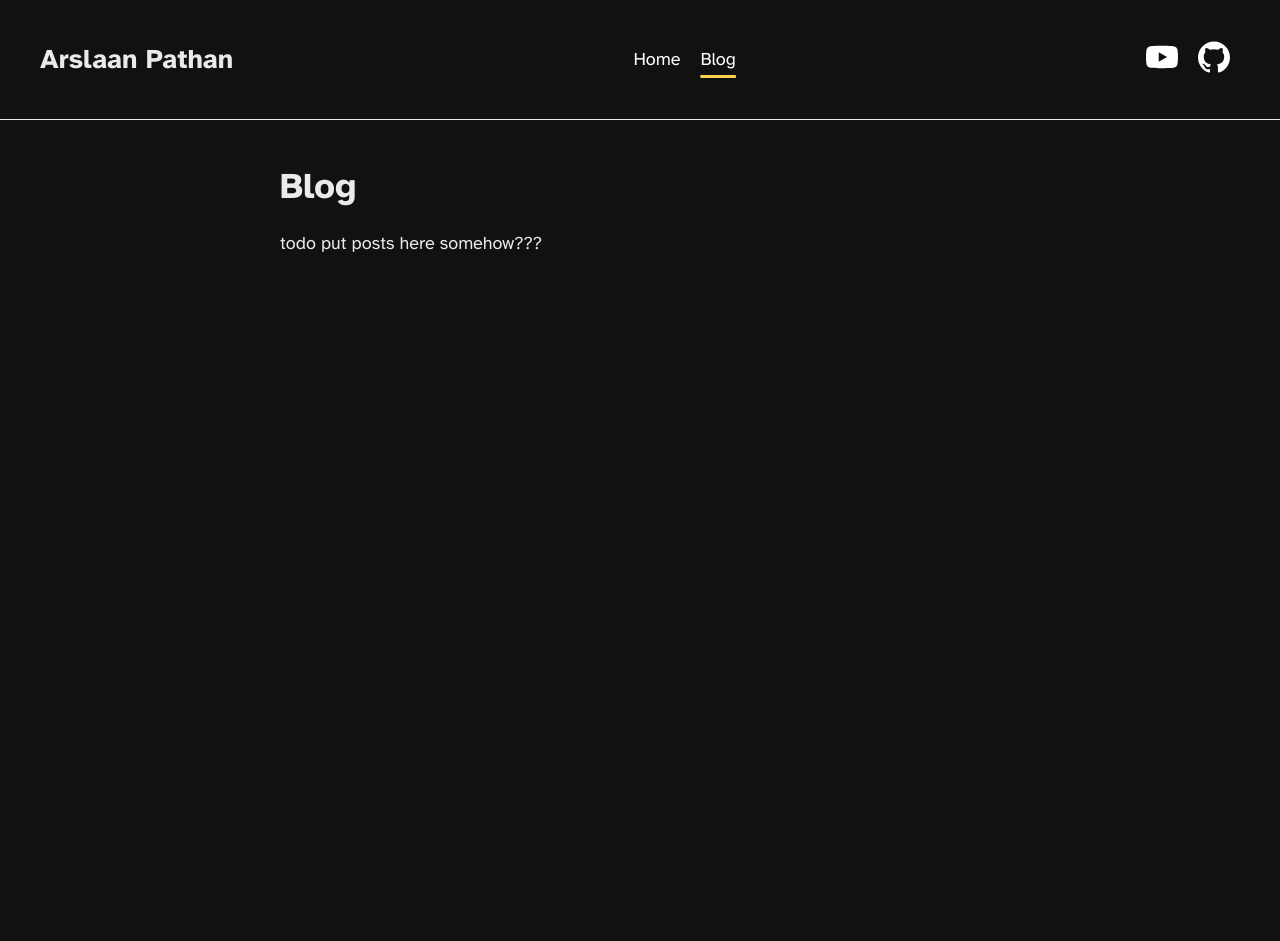
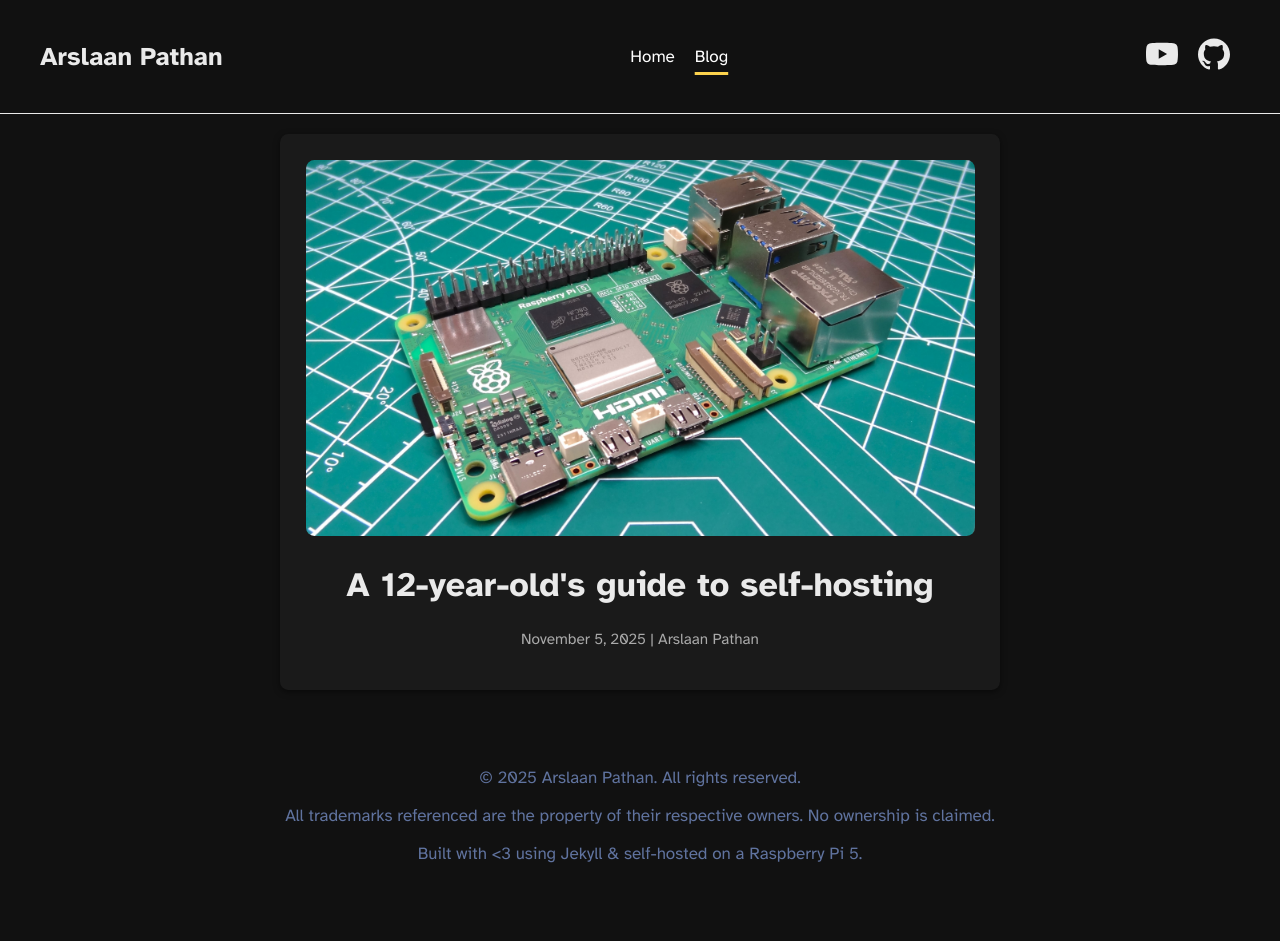
Before and after one commit to RealArslaanYT/arslaans-website-revamped, a Jekyll site: the page built from blog.markdown, in a window 1280 px wide. Built offline with Jekyll 4.4.1, drawn with Linux system fonts in a browser that asks for light colours; before the commit the page ends 900 px from its top, so only the background shows below that.

```diff
--- a/_config.yml
+++ b/_config.yml
@@ -27,6 +27,9 @@ url: "" # the base hostname & protocol for your site, e.g. http://example.com
 github_username:  RealArslaanYT
 
 markdown: kramdown
+kramdown:
+  input: GFM
+highlighter: rouge
 
 # Build settings
 plugins:
--- a/_layouts/base.html
+++ b/_layouts/base.html
@@ -1,9 +1,10 @@
 <!DOCTYPE html>
 <html lang="en">
   <head>
-  <meta charset="UTF-8">
+    <meta charset="UTF-8" />
+    <meta name="viewport" content="width=device-width, initial-scale=1.0">
     <title>Arslaan Pathan | {{ page.title }}</title>
-  <link rel="stylesheet" href="/assets/css/base.css">
+    <link rel="stylesheet" href="/assets/css/base.css" />
 
     {{ page.head_extra }}
   </head>
@@ -13,27 +14,27 @@
 
       {% assign sorted_pages = site.pages | sort: "nav_order" %}
       <div class="nav-items">
-      {% for p in sorted_pages %}
-        {% if p.title %}
+        {% for p in sorted_pages %} {% if p.title %}
         <a
           class="nav-item {% if p.url == page.url %}active{% endif %}"
           href="{{ p.url | relative_url }}"
         >
           {{ p.title | escape }}
         </a>
-        {% endif %}
-      {% endfor %}
+        {% endif %} {% endfor %}
       </div>
 
       {%- include socials.html -%}
     </header>
 
+    <div class="content">{{ content }}</div>
+
+    <footer class="site-footer">
       <div class="content">
-    {{ content }}
+        <p>© 2025 Arslaan Pathan. All rights reserved.</p>
+        <p>All trademarks referenced are the property of their respective owners. No ownership is claimed.</p>
+        <p>Built with &lt;3 using Jekyll & self-hosted on a Raspberry Pi 5.</p>
       </div>
-
-  <footer>
-    <!-- footer here -->
     </footer>
   </body>
 </html>
--- a/assets/css/base.css
+++ b/assets/css/base.css
@@ -12,19 +12,53 @@ html, body {
     background-clip: initial;
     background-color: initial2; */
     min-height: 100vh;
-    font-size: 18px;
+    font-size: 17px;
+    display: flex;
+    flex-direction: column;
+}
+
+hr {
+  border: 0;                  /* remove default border */
+  height: 2px;                /* desired thickness */
+  background-color: #fff;     /* or whatever color you want */
+  margin: 2rem 0;             /* spacing */
+}
+
+
+.site-footer {
+    color: rgb(96 115 159);
+    align-items: center;
+    justify-content: center;
+    text-align: center;
+    display: flex;
+    flex-direction: column;
+    padding: 20px 40px 40px;
+    /* border-top: 1px solid #eaeaea; */
+}
+
+.full-width {
+    width: 100vw;
+    margin-left: calc(-50vw + 50%);
+}
+
+.white {
+    color: #eaeaea;
+}
+
+a {
+    color: #fcd24d;
 }
 
 .site-header {
     display: flex;
     justify-content: space-between;
     align-items: center;
-    padding: 20px 40px; /* adds space around header */
+    padding: 20px 40px;
     border-bottom: 1px solid #eaeaea;
 }
 
 .social-link svg {
-    fill: white;
+    fill: #eaeaea;
     width: 32px;
     height: 32px;
 }
@@ -57,6 +91,7 @@ html, body {
     margin: 0 auto;
     padding: 20px 40px;
     box-sizing: border-box;
+    flex: 1;
 }
 
 .atkinson-hyperlegible-regular {
@@ -83,6 +118,78 @@ html, body {
   font-style: italic;
 }
 
+.blog-post {
+  margin-bottom: 4rem;
+}
+
+.post-image {
+  width: 100%;
+  max-height: 400px;
+  object-fit: cover;
+  border-radius: 0.5rem;
+}
+
+.post-meta {
+  color: #aaa;
+  font-size: 0.9rem;
+  margin-bottom: 1rem;
+}
+
+.posts-list {
+  list-style: none;
+  padding: 0;
+  margin: 0;
+  display: flex;
+  flex-direction: column;
+  gap: 2rem; /* adds spacing between posts */
+}
+
+.post {
+  background-color: #1a1a1a;
+  padding: 1.5rem;
+  border-radius: 0.5rem;
+  box-shadow: 0 2px 6px rgba(0,0,0,0.5);
+  transition: transform 0.2s ease;
+  cursor: pointer;
+}
+
+.post h1,
+.post .post-meta {
+  text-align: center;
+}
+
+.post:hover {
+  transform: translateY(-3px);
+}
+
+pre.highlight {
+  /* background-color: #1e1e1e; */
+  color: #f8f8f2;
+  padding: 1rem;
+  border-radius: 0.5rem;
+  overflow-x: auto;
+  font-family: "Fira Code", monospace;
+  font-size: 0.9rem;
+  line-height: 1.4;
+}
+
+code {
+  font-family: "Fira Code", monospace;
+  background-color: rgba(30, 30, 30, 0.6);
+  padding: 0.2rem 0.4rem;
+  border-radius: 0.3rem;
+}
+
+.highlight .nb { color: #f92672; }   /* numbers */
+.highlight .s2, .highlight .s, .highlight .sh { color: #a6e22e; }   /* strings */
+.highlight .k { color: #66d9ef; }    /* keywords */
+.highlight .c { color: #75715e; font-style: italic; } /* comments */
+.highlight .nf { color: #fd971f; }   /* function names */
+.highlight .na { color: #f8f8f2; }   /* attributes */
+.highlight .o { color: #f8f8f2; }    /* operators */
+.highlight .p { color: #f8f8f2; }    /* punctuation */
+
+
 @media (max-width: 600px) {
     .content {
         padding: 10px 20px;
--- a/blog.markdown
+++ b/blog.markdown
@@ -5,6 +5,19 @@ permalink: /blog/
 nav_order: 2
 ---
 
-# Blog
+<ul class="posts-list">
+  {% for post in site.posts %}
+    <li class="post">
+    <a href="{{ post.url }}" class="white" style="text-decoration: none;">
+      {% if post.image %}
+        <img src="{{ post.image }}" alt="{{ post.title }}" class="post-image"/>
+      {% endif %}
 
-todo put posts here somehow???
+      <h1>{{ post.title }}</h1>
+      <p class="post-meta">{{ post.date | date: "%B %-d, %Y" }} | {{ post.author }}</p>
+      </a>
+    </li>
+
+{% endfor %}
+
+</ul>
```
Also changed, not shown: _layouts/post.html (added, +16 -0 lines), _posts/2025-11-05-guide-self-hosting.md (added, +264 -0 lines), _posts/2025-12-09-test.md (deleted, +0 -6 lines), assets/css/home.css (+12 -3 lines), index.markdown (+67 -20 lines), scr4tch.md (added, +14 -0 lines), assets/images/post-image/guide-self-hosting.jpg (added), 1 other file. Lines whose indentation alone changed are shown as unchanged.
